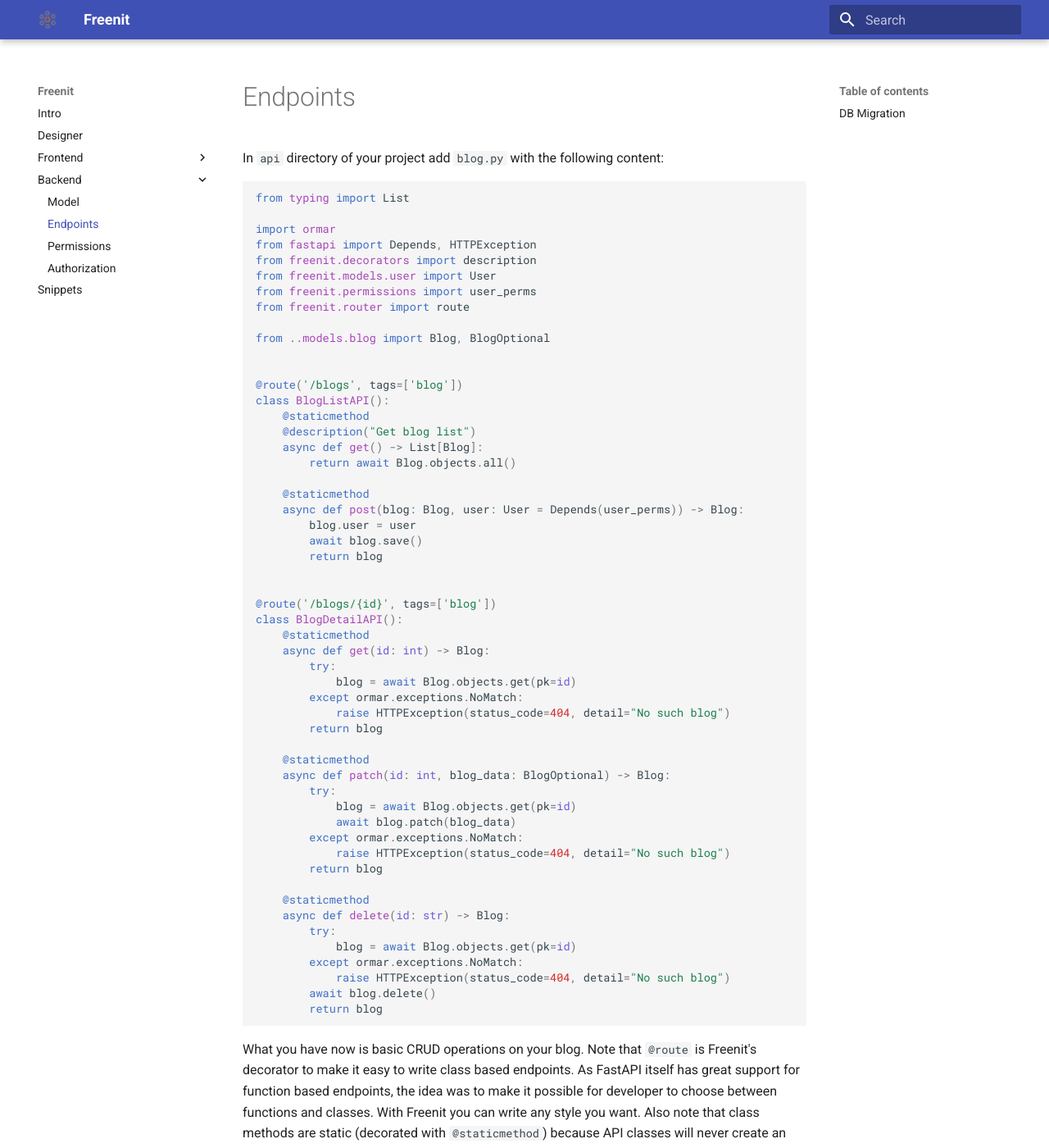
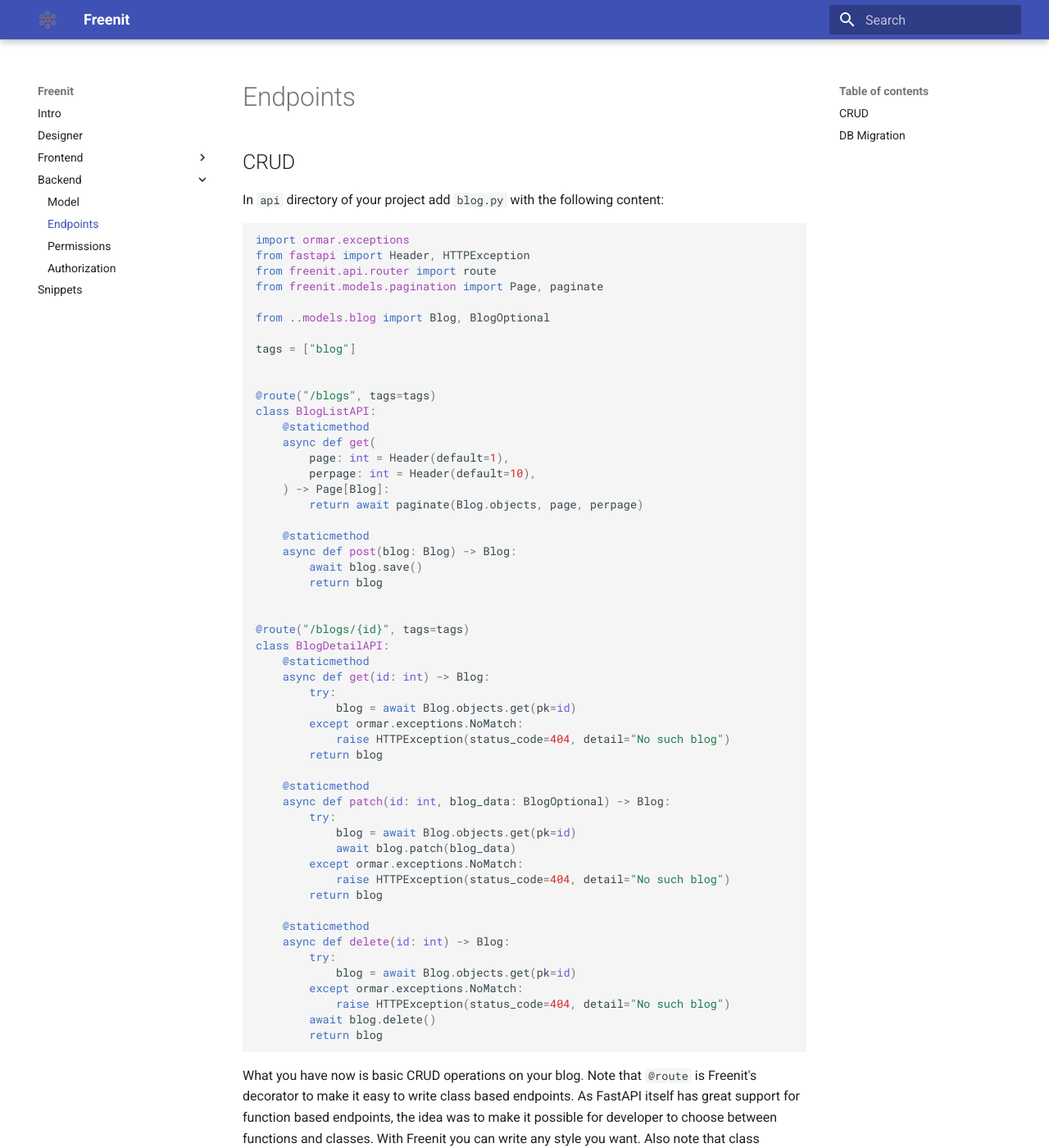
Before and after one commit to freenit-framework/doc, an MkDocs documentation site: the page built from docs/backend/02endpoints.md, in a window 1280 px wide and 1400 px high. Shown: the whole window at 82% size. Built offline with MkDocs 1.6.1 and Material for MkDocs 9.7.7, drawn with Linux system fonts in a browser that asks for light colours; some of the changed text lies outside the part shown.

Commit message:
Document pagination

````diff
--- a/docs/backend/02endpoints.md
+++ b/docs/backend/02endpoints.md
@@ -1,35 +1,35 @@
 # Endpoints
 
+## CRUD
 In `api` directory of your project add `blog.py` with the following content:
 ```py
-from typing import List
-
-import ormar
-from fastapi import Depends, HTTPException
-from freenit.decorators import description
-from freenit.models.user import User
-from freenit.permissions import user_perms
-from freenit.router import route
+import ormar.exceptions
+from fastapi import Header, HTTPException
+from freenit.api.router import route
+from freenit.models.pagination import Page, paginate
 
 from ..models.blog import Blog, BlogOptional
 
+tags = ["blog"]
 
-@route('/blogs', tags=['blog'])
-class BlogListAPI():
+
+@route("/blogs", tags=tags)
+class BlogListAPI:
     @staticmethod
-    @description("Get blog list")
-    async def get() -> List[Blog]:
-        return await Blog.objects.all()
+    async def get(
+        page: int = Header(default=1),
+        perpage: int = Header(default=10),
+    ) -> Page[Blog]:
+        return await paginate(Blog.objects, page, perpage)
 
     @staticmethod
-    async def post(blog: Blog, user: User = Depends(user_perms)) -> Blog:
-        blog.user = user
+    async def post(blog: Blog) -> Blog:
         await blog.save()
         return blog
 
 
-@route('/blogs/{id}', tags=['blog'])
-class BlogDetailAPI():
+@route("/blogs/{id}", tags=tags)
+class BlogDetailAPI:
     @staticmethod
     async def get(id: int) -> Blog:
         try:
@@ -48,14 +48,13 @@ class BlogDetailAPI():
         return blog
 
     @staticmethod
-    async def delete(id: str) -> Blog:
+    async def delete(id: int) -> Blog:
         try:
             blog = await Blog.objects.get(pk=id)
         except ormar.exceptions.NoMatch:
             raise HTTPException(status_code=404, detail="No such blog")
         await blog.delete()
         return blog
-
 ```
 What you have now is basic CRUD operations on your blog. Note that `@route` is
 Freenit's decorator to make it easy to write class based endpoints. As FastAPI
@@ -68,6 +67,10 @@ decorators is important and `@staticmethod` has to be the top one. The
 `@description` is not mandatory, but highly preferable. If no `@description` is
 given, default is to concatenate name of the method and first tag and use them
 as description.
+
+By default endpoint to get list of blog posts is paginated. That means that it
+will return first page with first 10 results by default. Through `page` and
+`perpage` frontend can require other pages and the page size.
 
 Return value type hinting is important. It will tell Freenit what object is
 returned from the method and how to convert it to JSON. Alternatively, you can
````
